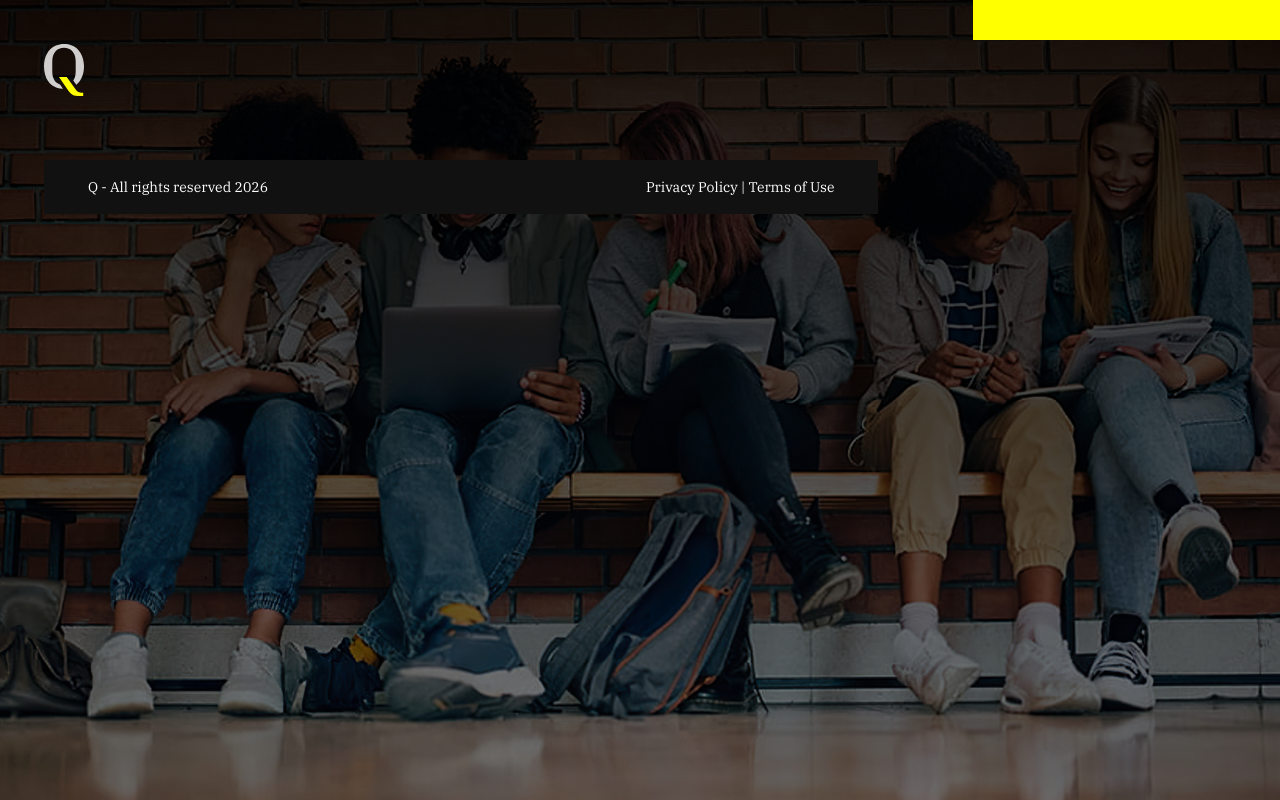
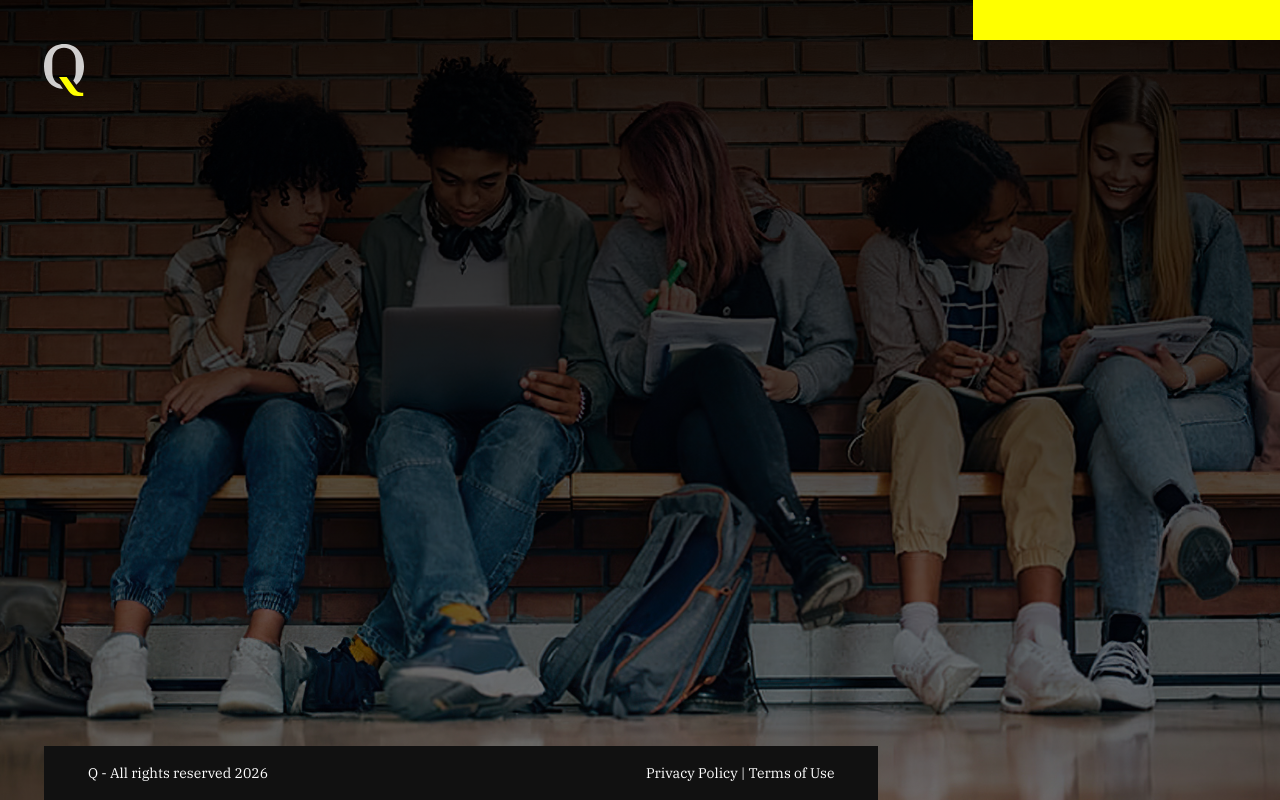
Before and after one commit to bashir-muhammad/dimando, a Next.js app: page /questionnaire/1/1 in a window 1280 px wide. Built offline with nearby package versions, Linux system fonts and the light colour scheme; no server answers.

Commit message:
feat: add space between main elements

```diff
--- a/src/app/questionnaire/[id]/[step]/page.module.css
+++ b/src/app/questionnaire/[id]/[step]/page.module.css
@@ -1,8 +1,10 @@
 .main {
   display: flex;
   flex-direction: column;
-  height: 100%;
+  justify-content: space-between;
+  flex-grow: 1;
   color: var(--color-white);
+  margin-bottom: var(--space-32);
 }
 
 .backButton {
@@ -16,3 +18,7 @@
   gap: var(--space-12);
   margin-bottom: var(--space-4xl);
 }
+
+.ButtonGroup {
+  /* margin-top: auto; */
+}
--- a/src/app/questionnaire/[id]/[step]/page.tsx
+++ b/src/app/questionnaire/[id]/[step]/page.tsx
@@ -107,6 +107,7 @@ export default function Questionnaires() {
           )}
         </div>
       </div>
+      <div className={Styles.ButtonGroup}>button</div>
     </main>
   );
 }
--- a/src/app/questionnaire/layout.module.css
+++ b/src/app/questionnaire/layout.module.css
@@ -19,6 +19,9 @@
   padding-inline: var(--space-32);
   margin-inline: auto;
   max-width: var(--viewport-desktop);
+  min-height: inherit;
+  display: flex;
+  flex-direction: column;
 
   @media (width >= 768px) {
     padding-inline: var(--space-44);
--- a/src/components/footer/footer.module.css
+++ b/src/components/footer/footer.module.css
@@ -6,6 +6,7 @@
   color: var(--color-white);
   padding-inline: var(--space-32);
   padding-block: var(--space-16);
+  margin-top: auto;
   max-width: 70%;
 
   @media (width >= 768px) {
```
